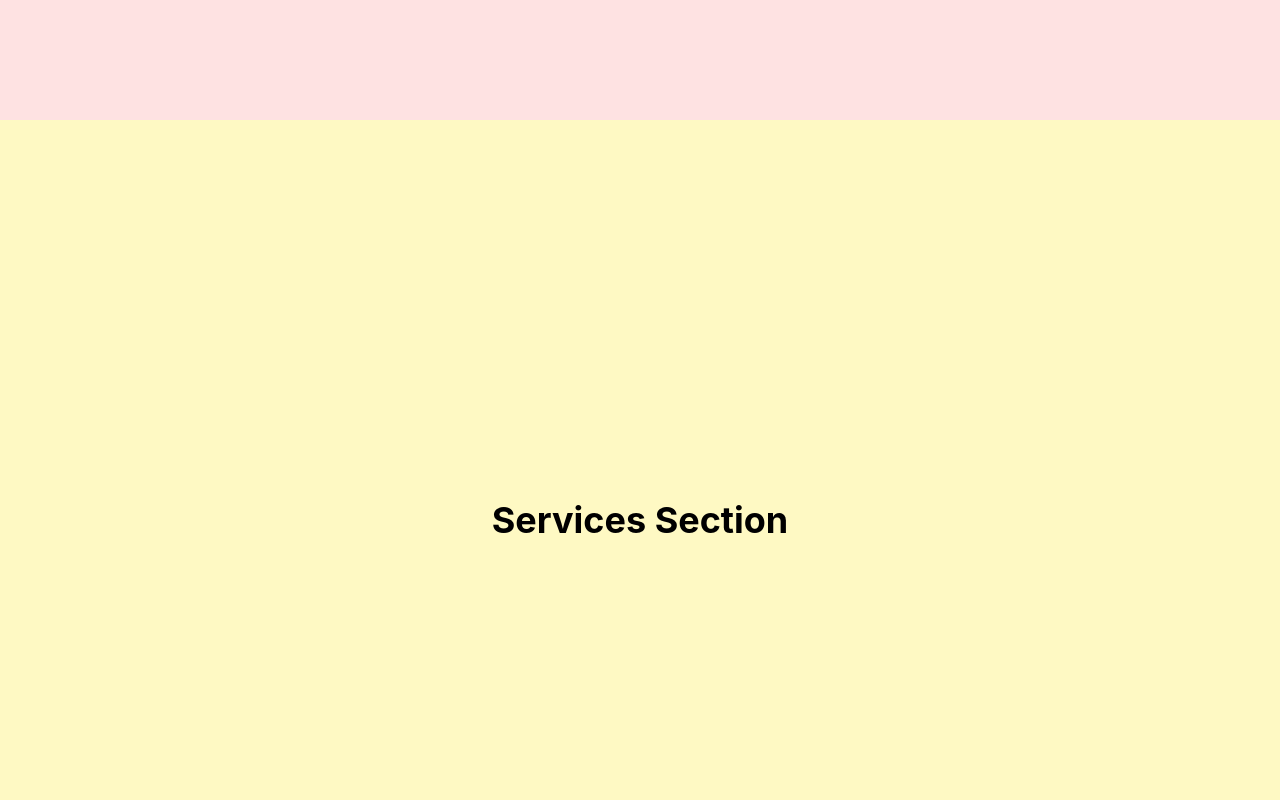
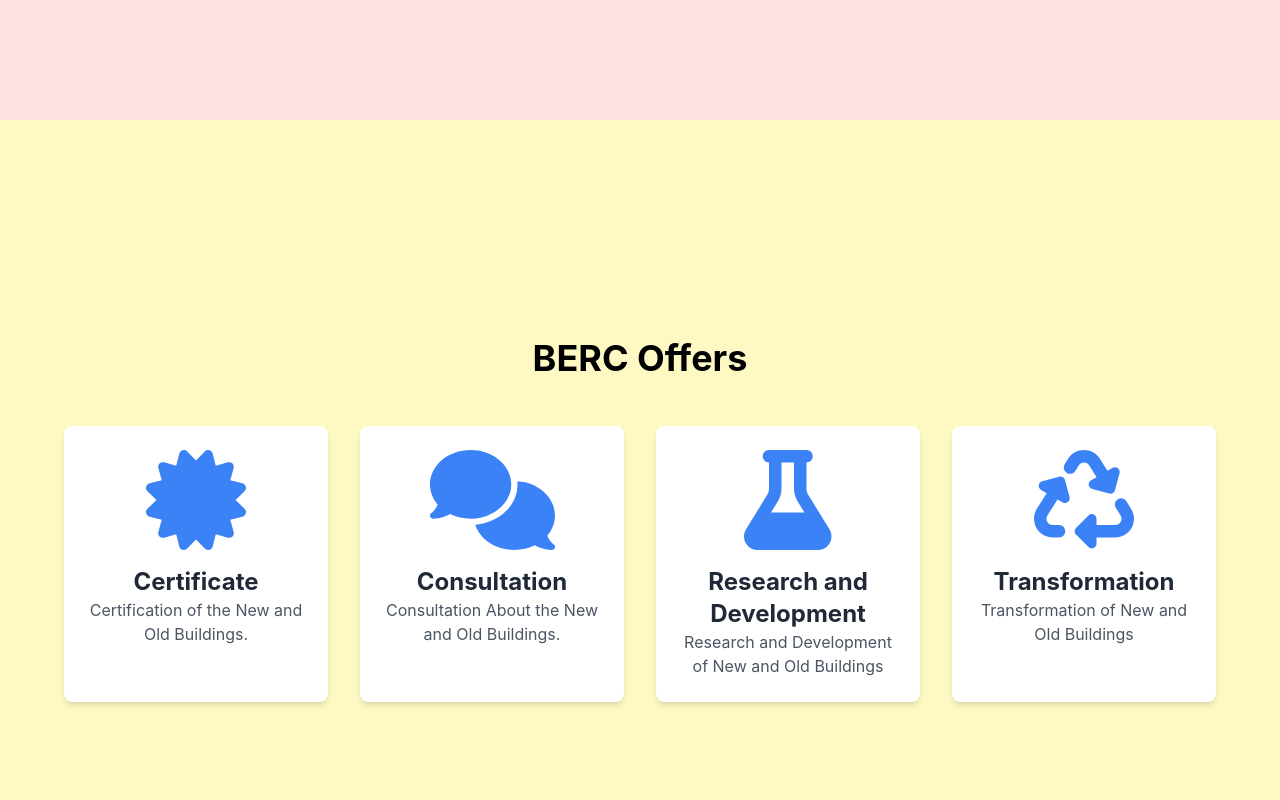
Before and after one commit to mianfarooqazam/berc-pk, a React (Create React App) app: page / in a window 1280 px wide. Shown: the part 2280-3080 px from the top of the page. Built offline with nearby package versions, Linux system fonts and the light colour scheme; the HTML template or start-up script is replaced by a standard one.

Commit message:
Services Updated

```diff
--- a/src/index.css
+++ b/src/index.css
@@ -26,3 +26,20 @@ code {
   font-family: source-code-pro, Menlo, Monaco, Consolas, 'Courier New',
     monospace;
 }
+
+/* Custom animation styles */
+@keyframes gasp {
+  0% {
+    transform: scale(1);
+  }
+  50% {
+    transform: scale(1.1);
+  }
+  100% {
+    transform: scale(1);
+  }
+}
+
+.hover\:animate-gasp:hover {
+  animation: gasp 0.3s ease-in-out;
+}
--- a/src/pages/Services.js
+++ b/src/pages/Services.js
@@ -1,9 +1,33 @@
 import React from 'react';
+import { FontAwesomeIcon } from '@fortawesome/react-fontawesome';
+import { faCertificate, faComments, faFlask, faRecycle } from '@fortawesome/free-solid-svg-icons';
 
 const Services = () => {
   return (
-    <section id="services" className="h-screen flex items-center justify-center bg-yellow-100">
-      <h1 className="text-4xl font-bold">Services Section</h1>
+    <section id="services" className="h-screen flex flex-col items-center justify-center bg-yellow-100 p-8">
+      <h1 className="text-4xl font-bold mb-12">BERC Offers</h1>
+      <div className="grid grid-cols-1 sm:grid-cols-2 lg:grid-cols-4 gap-8 w-full max-w-6xl">
+        <div className="bg-white shadow-md p-6 text-center rounded-lg transform transition-transform hover:scale-105 hover:animate-gasp">
+          <FontAwesomeIcon icon={faCertificate} className="text-blue-500 mb-4" style={{ fontSize: '100px' }} />
+          <h2 className="text-2xl font-bold text-gray-800">Certificate</h2>
+          <p className="text-gray-600">Certification of the New and Old Buildings.</p>
+        </div>
+        <div className="bg-white shadow-md p-6 text-center rounded-lg transform transition-transform hover:scale-105 hover:animate-gasp">
+          <FontAwesomeIcon icon={faComments} className="text-blue-500 mb-4" style={{ fontSize: '100px' }} />
+          <h2 className="text-2xl font-bold text-gray-800">Consultation</h2>
+          <p className="text-gray-600">Consultation About the New and Old Buildings.</p>
+        </div>
+        <div className="bg-white shadow-md p-6 text-center rounded-lg transform transition-transform hover:scale-105 hover:animate-gasp">
+          <FontAwesomeIcon icon={faFlask} className="text-blue-500 mb-4" style={{ fontSize: '100px' }} />
+          <h2 className="text-2xl font-bold text-gray-800">Research and Development</h2>
+          <p className="text-gray-600">Research and Development of New and Old Buildings</p>
+        </div>
+        <div className="bg-white shadow-md p-6 text-center rounded-lg transform transition-transform hover:scale-105 hover:animate-gasp">
+          <FontAwesomeIcon icon={faRecycle} className="text-blue-500 mb-4" style={{ fontSize: '100px' }} />
+          <h2 className="text-2xl font-bold text-gray-800">Transformation</h2>
+          <p className="text-gray-600">Transformation of New and Old Buildings</p>
+        </div>
+      </div>
     </section>
   );
 };
```
